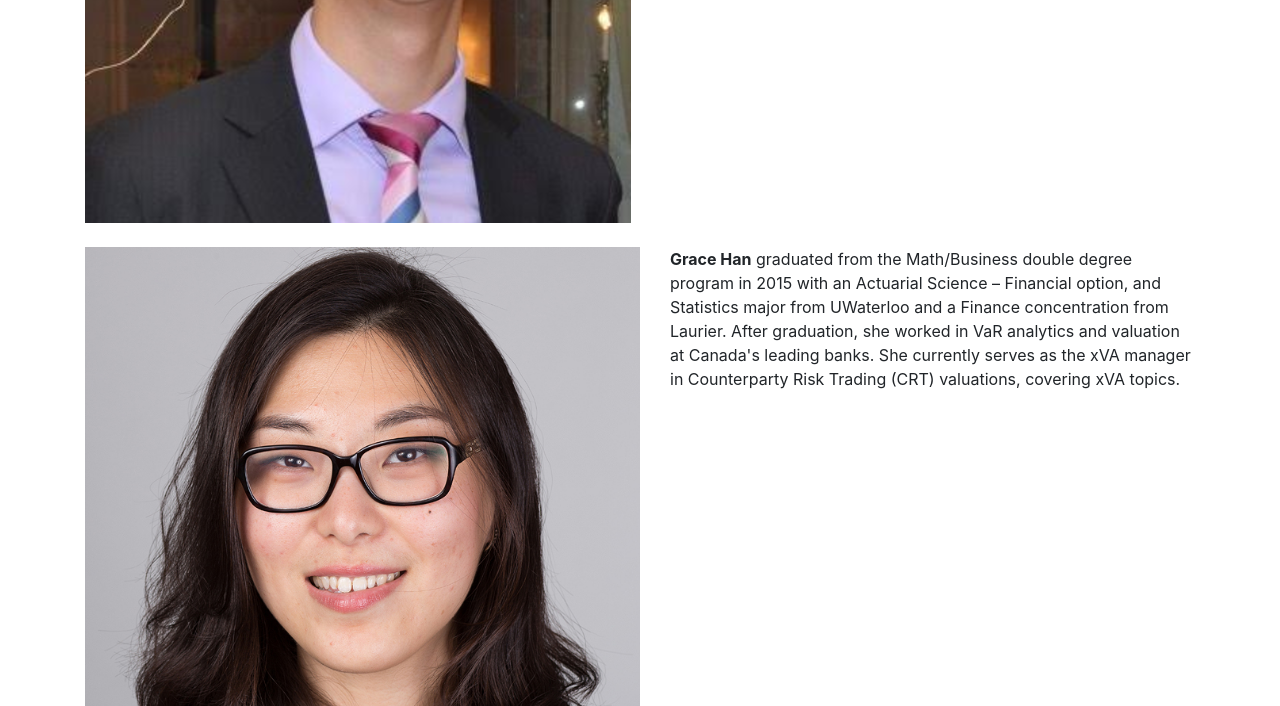
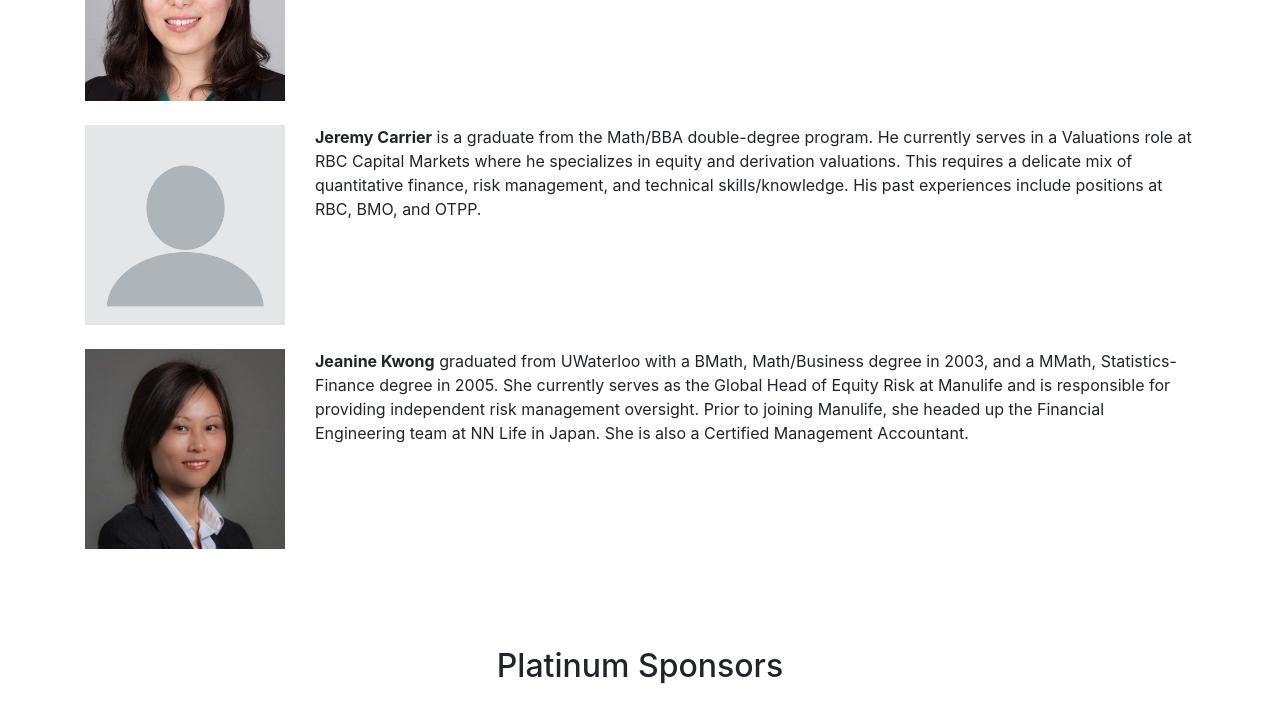
Before and after one commit to vlad-rosu/bayesian, a website with bundled scripts: page index.html in a window 1280 px wide. Shown: the part 4794-5500 px from the top of the page. Built offline with nearby package versions, Linux system fonts and the light colour scheme; files whose address does not match are found by name.

Commit message:
fix judge photo styling, add placeholder photo

```diff
--- a/css/style.css
+++ b/css/style.css
@@ -1,5 +1,8 @@
 .img-alum {
     max-width: 50%;
+    float: left;
+    width: 200px;
+     margin-right: 30px;
 }
 
 .under-line {
```
Also changed, not shown: img/alumni/jeremy.png (added).
